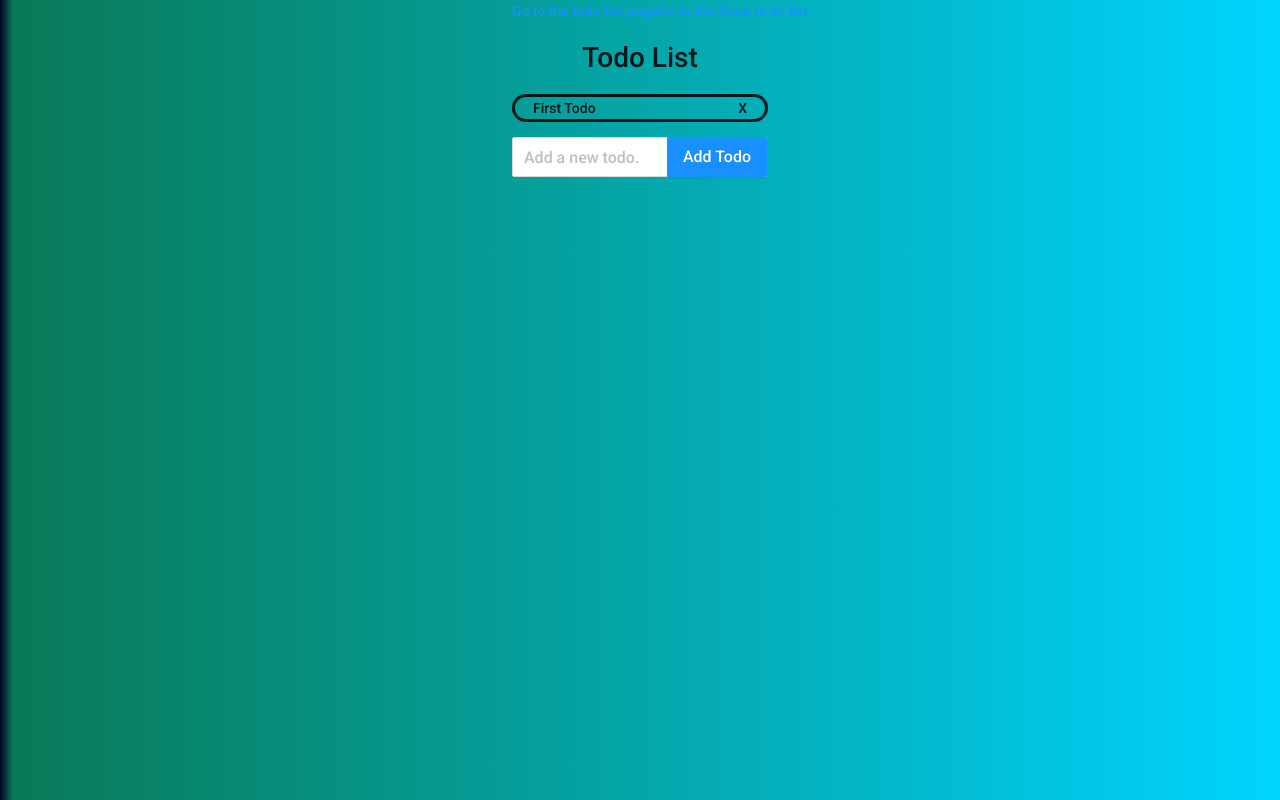
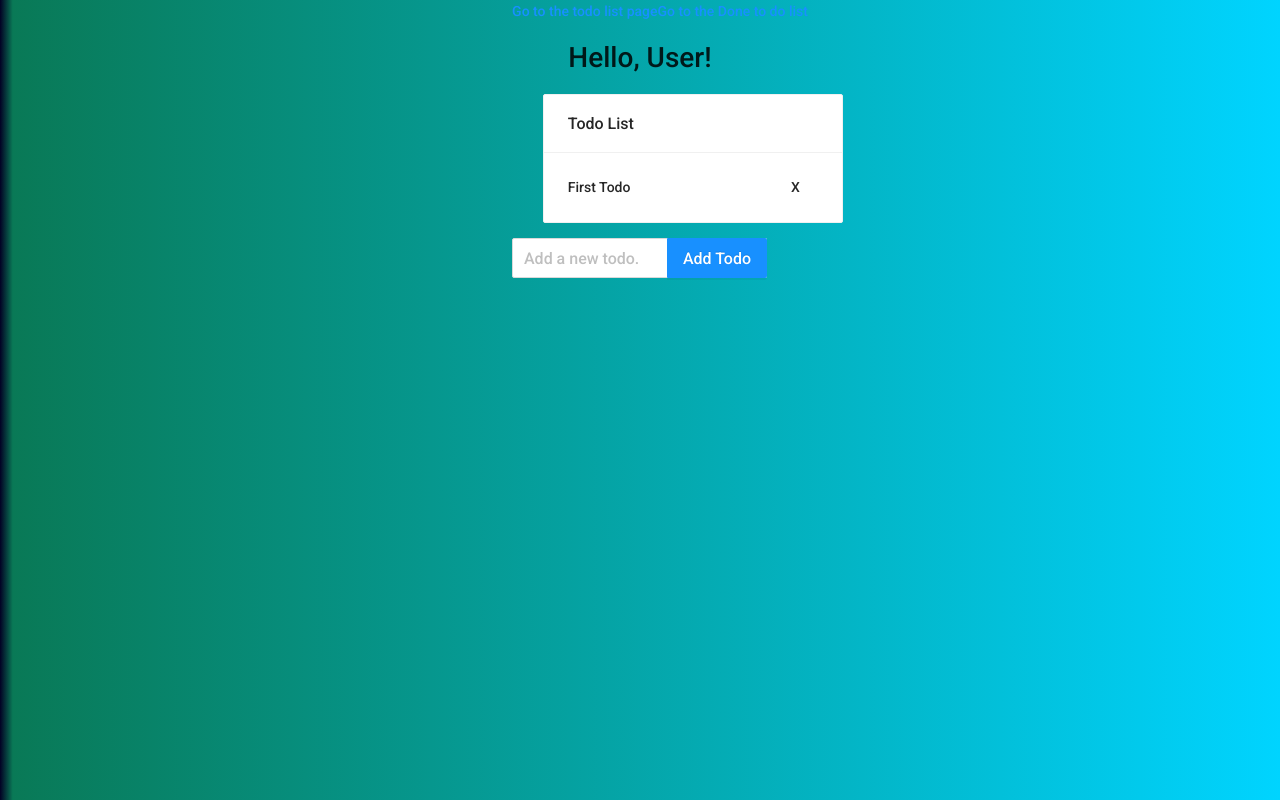
Before and after one commit to salvaju/TodoList, a React (Create React App) app: page /s in a window 1280 px wide. Built offline with nearby package versions, Linux system fonts and the light colour scheme; no server answers.

Commit message:
[TodoList][Juan Carlos Salvador] Refactor todoGroup Design

```diff
--- a/src/features/todos/components/TodoGroup.js
+++ b/src/features/todos/components/TodoGroup.js
@@ -4,6 +4,7 @@ import { useDispatch, useSelector } from 'react-redux';
 import { addTodos, selectTodoIds } from '../reducers/todosSlice';
 import "../styles/TodoGroup.css"
 import {getTodos} from "../../apis/todos"
+import { Card } from 'antd';
 
 function TodoGroup() {
 
@@ -21,9 +22,10 @@ function TodoGroup() {
     return (
         <div className = "todos">
 
-            {
-                todoIds.map((id) => (<TodoItem key = {id} itemId = {id}/>))
-            }
+
+    <Card title="Todo List" style={{ width: 300 }}>
+      {todoIds.map((id) => (<TodoItem key = {id} itemId = {id}/>))}
+    </Card>
 
         </div>
     )
--- a/src/features/todos/components/todoForm.js
+++ b/src/features/todos/components/todoForm.js
@@ -3,7 +3,7 @@ import { useDispatch } from "react-redux";
 import "../styles/TodoForm.css";
 import { AddTodo } from "../reducers/todosSlice";
 import { createTodo } from "../../apis/todos"
-import { Button, Input, Search } from 'antd';
+import { Input } from 'antd';
 
 function TodoForm() {
 
--- a/src/features/todos/components/todoList.js
+++ b/src/features/todos/components/todoList.js
@@ -5,7 +5,7 @@ import TodoGroup from './TodoGroup'
 function TodoList() {
     return (
         <div>
-            <h1>Todo List</h1>
+            <h1>Hello, User!</h1>
             <TodoGroup></TodoGroup>
             <TodoForm></TodoForm>
         </div>
--- a/src/features/todos/styles/TodoGroup.css
+++ b/src/features/todos/styles/TodoGroup.css
@@ -1,7 +1,5 @@
 .todos {
-    border-radius: 25px;
-    border-style: solid;
-    margin-left: 40%;
+    margin-left: 41%;
     margin-right: 40%;
     text-align: left;
     padding-left: 18px;
```
